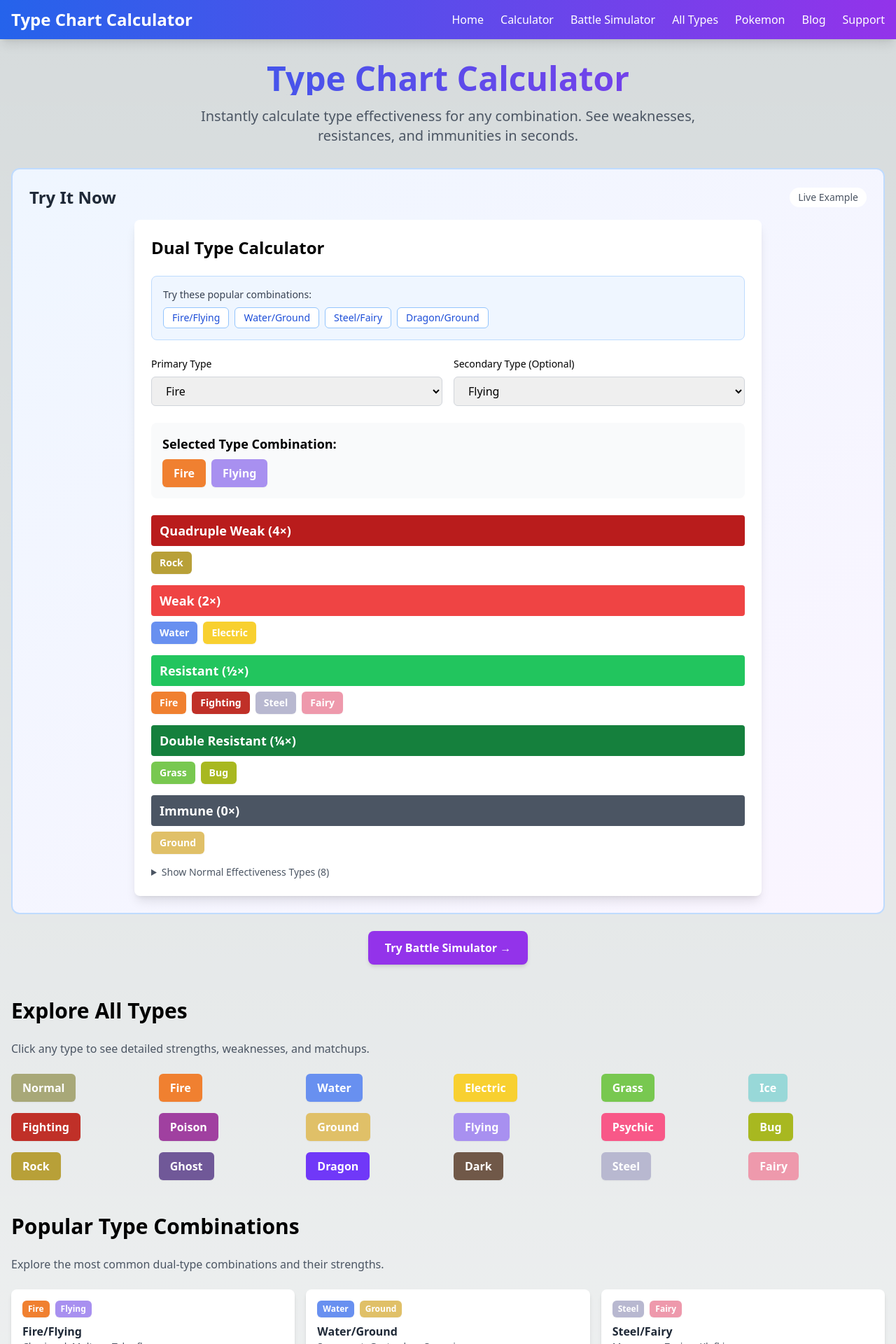
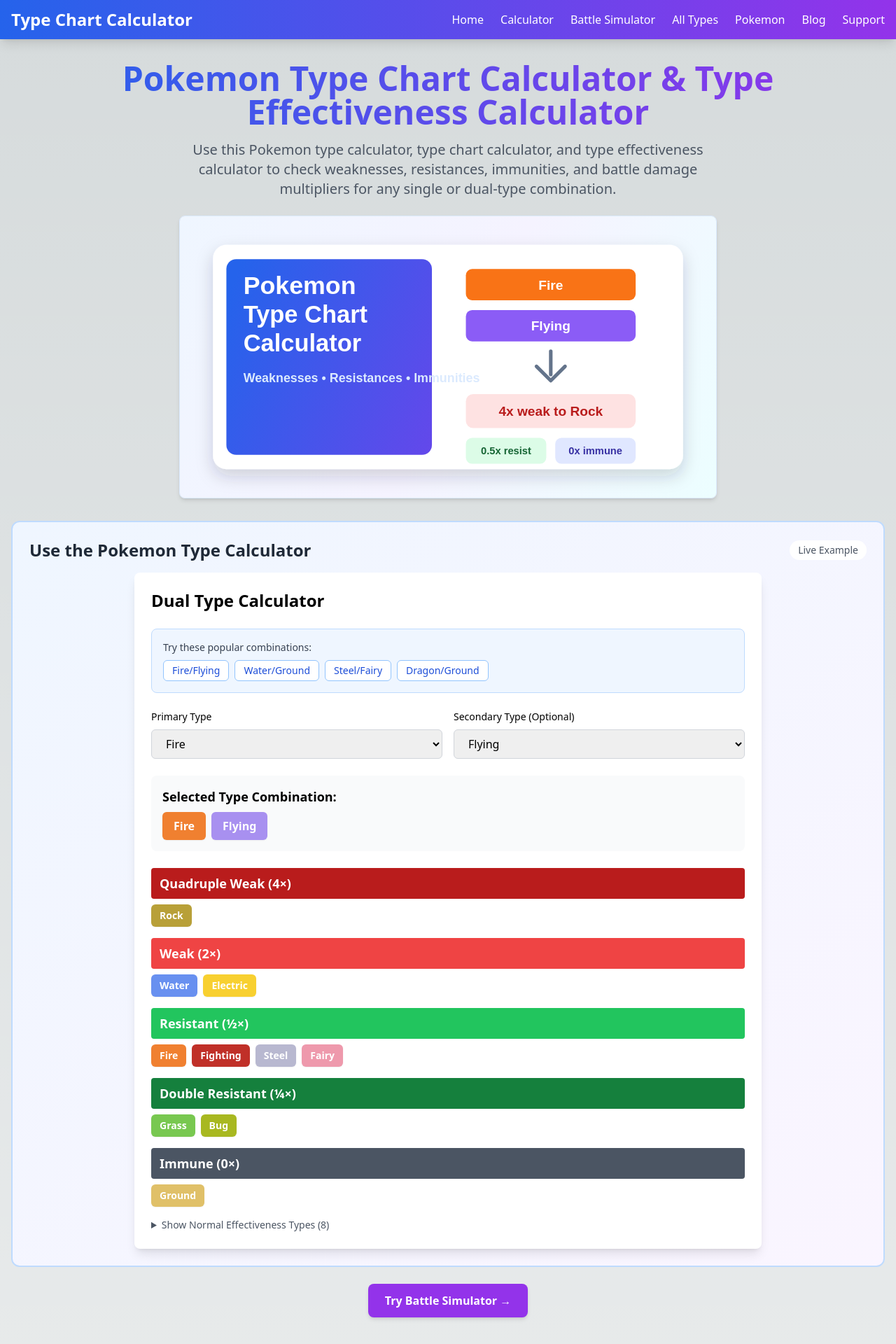
Before and after one commit to lincyang720/type-chart-calculator, a Next.js app: page / in a window 1280 px wide. Shown: the top 1920 px of the page at 70% size. Built offline with nearby package versions, Linux system fonts and the light colour scheme.

Commit message:
Improve homepage SEO keyword targeting

```diff
--- a/app/layout.tsx
+++ b/app/layout.tsx
@@ -2,26 +2,40 @@ import type { Metadata } from 'next';
 import Script from 'next/script';
 import { Analytics } from '@vercel/analytics/next';
 import MobileNav from '@/components/MobileNav';
+import { HOME_DESCRIPTION, HOME_TITLE, SITE_NAME, SITE_URL } from '@/lib/seo';
 import '../styles/globals.css';
 
 export const metadata: Metadata = {
-  metadataBase: new URL('https://www.typematchup.org'),
-  title: 'Pokemon Type Calculator - Instant Weakness & Resistance Checker',
-  description: 'Stop losing battles to type disadvantages. Instant calculator for weaknesses, resistances, and damage multipliers. Free battle simulator.',
+  metadataBase: new URL(SITE_URL),
+  title: HOME_TITLE,
+  description: HOME_DESCRIPTION,
   keywords: 'pokemon type chart, type calculator, weakness calculator, dual type, type matchup, battle simulator',
-  authors: [{ name: 'Type Chart Calculator' }],
+  authors: [{ name: SITE_NAME }],
+  icons: {
+    icon: [{ url: '/favicon.svg', type: 'image/svg+xml' }],
+    shortcut: '/favicon.svg',
+  },
   openGraph: {
-    title: 'Pokemon Type Calculator - Instant Weakness & Resistance Checker',
-    description: 'Stop losing battles to type disadvantages. Instant calculator for weaknesses, resistances, and damage multipliers.',
-    url: 'https://www.typematchup.org',
-    siteName: 'Type Chart Calculator',
+    title: HOME_TITLE,
+    description: HOME_DESCRIPTION,
+    url: SITE_URL,
+    siteName: SITE_NAME,
     locale: 'en_US',
     type: 'website',
+    images: [
+      {
+        url: '/og-image.svg',
+        width: 1200,
+        height: 630,
+        alt: 'Pokemon type calculator and type effectiveness calculator',
+      },
+    ],
   },
   twitter: {
     card: 'summary_large_image',
-    title: 'Pokemon Type Calculator - Instant Weakness Checker',
-    description: 'Stop losing battles to type disadvantages. Instant calculator for weaknesses, resistances, and damage multipliers.',
+    title: HOME_TITLE,
+    description: HOME_DESCRIPTION,
+    images: ['/og-image.svg'],
   },
   robots: {
     index: true,
--- a/app/page.tsx
+++ b/app/page.tsx
@@ -4,10 +4,33 @@ import { TypeId } from '@/lib/types';
 import { WebApplicationSchema } from '@/components/SEO/JsonLd';
 import DualTypeCalculator from '@/components/DualTypeCalculator';
 import { Metadata } from 'next';
+import { HOME_DESCRIPTION, HOME_TITLE, SITE_URL } from '@/lib/seo';
 
 // Static generation for better SEO and performance
 
 export const metadata: Metadata = {
+  title: HOME_TITLE,
+  description: HOME_DESCRIPTION,
+  openGraph: {
+    title: HOME_TITLE,
+    description: HOME_DESCRIPTION,
+    url: SITE_URL,
+    type: 'website',
+    images: [
+      {
+        url: '/og-image.svg',
+        width: 1200,
+        height: 630,
+        alt: 'Pokemon type calculator and type effectiveness calculator',
+      },
+    ],
+  },
+  twitter: {
+    card: 'summary_large_image',
+    title: HOME_TITLE,
+    description: HOME_DESCRIPTION,
+    images: ['/og-image.svg'],
+  },
   alternates: {
     canonical: '/',
   },
@@ -27,18 +50,23 @@ export default function Home() {
       {/* Hero Section */}
       <section className="text-center mb-8">
         <h1 className="text-3xl sm:text-4xl md:text-5xl font-bold mb-4 bg-gradient-to-r from-blue-600 to-purple-600 bg-clip-text text-transparent">
-          Type Chart Calculator
+          Pokemon Type Chart Calculator & Type Effectiveness Calculator
         </h1>
         <p className="text-lg sm:text-xl text-gray-600 mb-4 max-w-3xl mx-auto px-4">
-          Instantly calculate type effectiveness for any combination. See weaknesses, resistances, and immunities in seconds.
+          Use this Pokemon type calculator, type chart calculator, and type effectiveness calculator to check weaknesses, resistances, immunities, and battle damage multipliers for any single or dual-type combination.
         </p>
+        <img
+          src="/og-image.svg"
+          alt="Pokemon type calculator showing type chart and type effectiveness matchups"
+          className="mx-auto mt-6 w-full max-w-3xl rounded-lg border border-blue-100 shadow-md"
+        />
       </section>
 
       {/* Interactive Calculator Preview */}
       <section className="mb-12">
         <div className="bg-gradient-to-br from-blue-50 to-purple-50 rounded-xl p-4 sm:p-6 mb-6 border-2 border-blue-200">
           <div className="flex flex-col sm:flex-row items-start sm:items-center justify-between mb-4 gap-2">
-            <h2 className="text-xl sm:text-2xl font-bold text-gray-800">Try It Now</h2>
+            <h2 className="text-xl sm:text-2xl font-bold text-gray-800">Use the Pokemon Type Calculator</h2>
             <span className="text-xs sm:text-sm text-gray-600 bg-white px-3 py-1 rounded-full">Live Example</span>
           </div>
           <DualTypeCalculator />
@@ -56,9 +84,9 @@ export default function Home() {
 
       {/* Quick Type Reference */}
       <section className="mb-12">
-        <h2 className="text-2xl sm:text-3xl font-bold mb-6">Explore All Types</h2>
+        <h2 className="text-2xl sm:text-3xl font-bold mb-6">Explore the Pokemon Type Chart Calculator</h2>
         <p className="text-gray-600 mb-6">
-          Click any type to see detailed strengths, weaknesses, and matchups.
+          Click any type to open a focused guide, or use the type chart calculator above to compare defensive matchups faster.
         </p>
         <div className="grid grid-cols-2 sm:grid-cols-3 md:grid-cols-4 lg:grid-cols-6 gap-3 sm:gap-4">
           {ALL_TYPES.map(typeId => (
@@ -75,9 +103,9 @@ export default function Home() {
 
       {/* Popular Combinations Section */}
       <section className="mb-12">
-        <h2 className="text-2xl sm:text-3xl font-bold mb-6">Popular Type Combinations</h2>
+        <h2 className="text-2xl sm:text-3xl font-bold mb-6">Popular Pokemon Type Calculator Examples</h2>
         <p className="text-gray-600 mb-6">
-          Explore the most common dual-type combinations and their strengths.
+          Explore common dual-type combinations and see how a Pokemon type calculator explains their strengths and counters.
         </p>
         <div className="grid sm:grid-cols-2 lg:grid-cols-3 gap-4">
           <Link href="/combo/fire-flying" className="bg-white rounded-lg shadow-md p-4 hover:shadow-lg transition-shadow">
@@ -138,7 +166,7 @@ export default function Home() {
 
       {/* Popular Pokemon Section */}
       <section className="mb-12">
-        <h2 className="text-2xl sm:text-3xl font-bold mb-6">Popular Pokemon</h2>
+        <h2 className="text-2xl sm:text-3xl font-bold mb-6">Pokemon Weakness Calculator Shortcuts</h2>
         <p className="text-gray-600 mb-6">
           Check detailed type matchups for your favorite Pokemon.
         </p>
@@ -177,7 +205,7 @@ export default function Home() {
 
       {/* Features Section */}
       <section className="mb-12">
-        <h2 className="text-2xl sm:text-3xl font-bold mb-6">More Tools</h2>
+        <h2 className="text-2xl sm:text-3xl font-bold mb-6">More Type Effectiveness Tools</h2>
         <div className="grid sm:grid-cols-2 gap-6">
           <div className="bg-white rounded-lg shadow-lg p-6 border-l-4 border-purple-600">
             <h3 className="text-xl font-semibold mb-3 text-purple-600">Battle Simulator</h3>
@@ -189,7 +217,7 @@ export default function Home() {
             </Link>
           </div>
           <div className="bg-white rounded-lg shadow-lg p-6 border-l-4 border-blue-600">
-            <h3 className="text-xl font-semibold mb-3 text-blue-600">Complete Type Chart</h3>
+            <h3 className="text-xl font-semibold mb-3 text-blue-600">Complete Type Chart Calculator</h3>
             <p className="text-gray-600 mb-4">
               View the full 18×18 type effectiveness matrix for comprehensive reference.
             </p>
@@ -202,21 +230,26 @@ export default function Home() {
 
       {/* SEO Content Section */}
       <section className="mb-12 prose max-w-none">
-        <h2 className="text-3xl font-bold mb-6">Understanding Type Effectiveness</h2>
+        <h2 className="text-3xl font-bold mb-6">Pokemon Type Effectiveness Calculator Guide</h2>
         <div className="bg-gray-50 rounded-lg p-6 text-gray-700">
           <p className="mb-4">
-            Type effectiveness is a fundamental mechanic that determines how much damage moves deal based on their type
-            and the defending type(s). Understanding these matchups is crucial for competitive battles and building
-            balanced teams.
+            This Pokemon type effectiveness calculator helps you understand how much damage moves deal based on their
+            type and the defending type or type combination. Use it as a type chart calculator for competitive battles,
+            raid planning, and building balanced teams.
           </p>
-          <h3 className="text-xl font-semibold mb-3">Damage Multipliers Explained</h3>
+          <p className="mb-4">
+            The Pokemon type calculator is useful when you need a quick answer, while the full type chart calculator is
+            better for scanning every matchup. Together, they make type effectiveness easier to understand without
+            memorizing the entire chart.
+          </p>
+          <h3 className="text-xl font-semibold mb-3">Type Effectiveness Calculator Damage Multipliers</h3>
           <ul className="list-disc list-inside space-y-2 mb-4">
             <li><strong>Super Effective (2×):</strong> The attacking type is strong against the defending type</li>
             <li><strong>Not Very Effective (0.5×):</strong> The attacking type is weak against the defending type</li>
             <li><strong>No Effect (0×):</strong> The attacking type cannot damage the defending type at all</li>
             <li><strong>Normal (1×):</strong> Standard damage with no type advantage or disadvantage</li>
           </ul>
-          <h3 className="text-xl font-semibold mb-3">Dual-Type Interactions</h3>
+          <h3 className="text-xl font-semibold mb-3">Type Chart Calculator for Dual-Type Interactions</h3>
           <p className="mb-4">
             When facing dual-type opponents, multipliers stack multiplicatively. This can result in:
           </p>
@@ -227,6 +260,45 @@ export default function Home() {
           </ul>
         </div>
       </section>
+
+      {/* FAQ Content Section */}
+      <section className="mb-12 prose max-w-none">
+        <h2 className="text-3xl font-bold mb-6">Pokemon Type Calculator FAQ</h2>
+        <div className="bg-white rounded-lg shadow-lg p-6 text-gray-700 space-y-5">
+          <div>
+            <h3 className="text-xl font-semibold mb-2">What is a Pokemon type calculator?</h3>
+            <p>
+              A Pokemon type calculator checks how attacking types interact with one or two defending types. It shows
+              whether a matchup is super effective, resisted, immune, or neutral so you can choose better moves and
+              avoid bad switch-ins.
+            </p>
+          </div>
+          <div>
+            <h3 className="text-xl font-semibold mb-2">How is a type chart calculator different from a type chart?</h3>
+            <p>
+              A type chart is a complete reference table for all matchups. This type chart calculator turns that chart
+              into an interactive tool, so you can select a type combination and immediately see the exact weaknesses,
+              resistances, immunities, and damage multipliers.
+            </p>
+          </div>
+          <div>
+            <h3 className="text-xl font-semibold mb-2">Why do dual-type Pokemon have 4x weaknesses?</h3>
+            <p>
+              Dual-type matchups multiply both defensive results together. If an attacking type is super effective
+              against both defending types, the result is 2x times 2x, or 4x damage. The same rule can also create
+              quarter-damage resistances when both types resist the same attack.
+            </p>
+          </div>
+          <div>
+            <h3 className="text-xl font-semibold mb-2">When should I use a type effectiveness calculator?</h3>
+            <p>
+              Use a type effectiveness calculator when building a team, preparing for raids, checking counters, or
+              learning a new Pokemon's weaknesses. It is most useful before battles because it quickly reveals which
+              types threaten your Pokemon and which matchups you can safely resist.
+            </p>
+          </div>
+        </div>
+      </section>
     </div>
     </>
   );
--- a/components/SEO/JsonLd.tsx
+++ b/components/SEO/JsonLd.tsx
@@ -1,3 +1,5 @@
+import { SITE_URL } from '@/lib/seo';
+
 interface JsonLdProps {
   data: Record<string, any>;
 }
@@ -17,7 +19,7 @@ export function WebApplicationSchema() {
     '@type': 'WebApplication',
     name: 'Type Chart Calculator',
     description: 'Interactive type matchup chart and calculator for all 18 types',
-    url: 'https://typematchup.org',
+    url: SITE_URL,
     applicationCategory: 'GameApplication',
     operatingSystem: 'Any',
     offers: {
--- /dev/null
+++ b/lib/seo.ts
@@ -0,0 +1,31 @@
+export const SITE_URL = 'https://www.typematchup.org';
+export const SITE_NAME = 'TypeMatchup';
+
+export const HOME_TITLE = 'Pokemon Type Chart Calculator & Effectiveness Calculator';
+export const HOME_DESCRIPTION =
+  'Pokemon type calculator, type chart calculator, and type effectiveness calculator for weaknesses, resistances, immunities, and damage multipliers.';
+
+export function getTypePageTitle(typeName: string): string {
+  return `${typeName} Type Weaknesses, Resistances & Matchups | ${SITE_NAME}`;
+}
+
+export function getTypePageDescription(typeName: string): string {
+  return `${typeName} type weaknesses, resistances, and immunities. Find what beats ${typeName} and what ${typeName} is strong against. Complete type matchup guide with a free calculator.`;
+}
+
+export function getComboPageTitle(type1Name: string, type2Name: string): string {
+  return `${type1Name}/${type2Name} Type Combo Weaknesses & Counters | ${SITE_NAME}`;
+}
+
+export function getComboPageDescription(type1Name: string, type2Name: string): string {
+  const comboName = `${type1Name}/${type2Name}`;
+  return `${comboName} dual type weaknesses, resistances, and counters. Calculate type effectiveness for ${comboName} Pokemon. Free type calculator tool. Check now.`;
+}
+
+export function getPokemonPageTitle(pokemonName: string): string {
+  return `${pokemonName} Type Matchups, Weaknesses & Best Counters | ${SITE_NAME}`;
+}
+
+export function getPokemonPageDescription(pokemonName: string): string {
+  return `${pokemonName} type matchups, weaknesses, and best counters. Find what beats ${pokemonName} and plan your battle strategy. Free Pokemon type calculator. Check now.`;
+}
```
Also changed, not shown: public/favicon.svg (added), public/og-image.svg (added).
